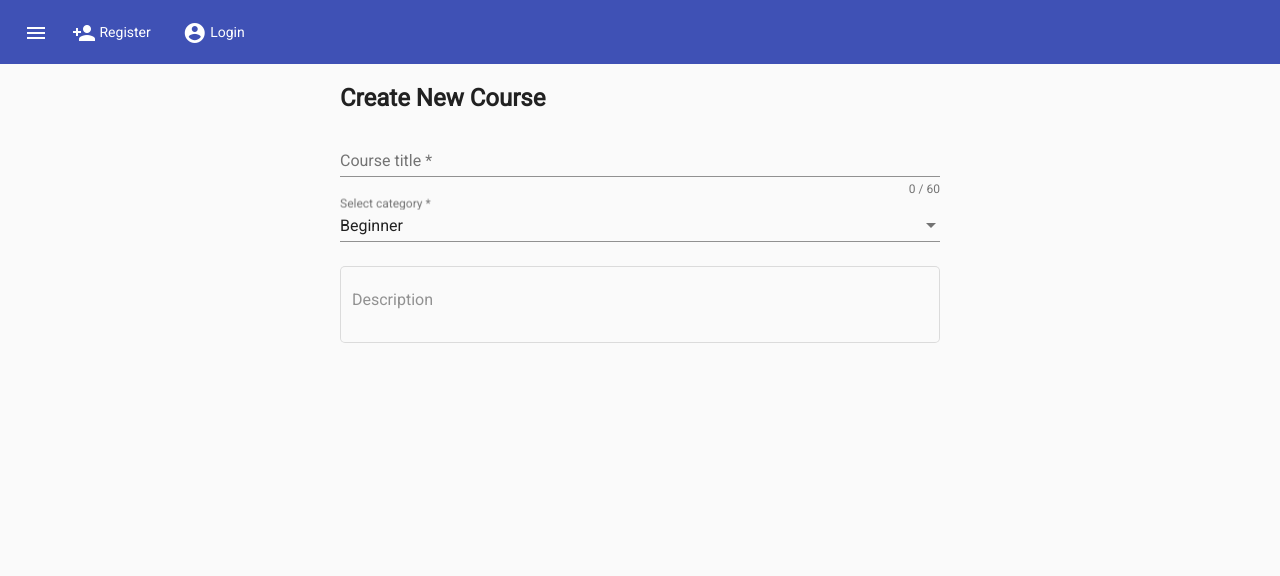
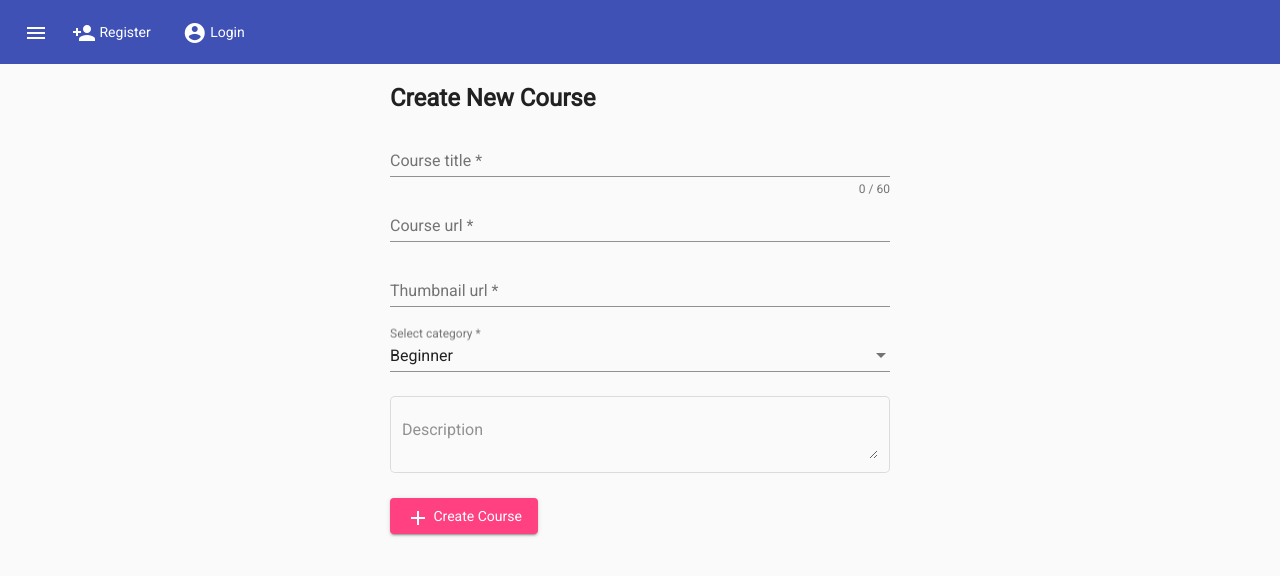
Before and after one commit to angular-university/typescript-bootcamp, an Angular app in the folder angular-frontend/: page /add-new-course in a window 1280 px wide. Shown: the top 576 px of the page. Built offline with nearby package versions, Linux system fonts and the light colour scheme.

Commit message:
Preparation for REST API

```diff
--- a/angular-frontend/src/app/create-course/create-course.component.html
+++ b/angular-frontend/src/app/create-course/create-course.component.html
@@ -1,8 +1,6 @@
-<div class="create-course-panel data-form">
+<div class="create-course-panel" [formGroup]="form">
 
   <h2 class="title">Create New Course</h2>
-
-  <div [formGroup]="form" class="course-details-form">
 
   <mat-form-field>
 
@@ -24,7 +22,19 @@
 
   <mat-form-field>
 
-      <mat-select formControlName="category"  placeholder="Select category">
+    <input matInput placeholder="Course url" formControlName="url">
+
+  </mat-form-field>
+
+  <mat-form-field>
+
+    <input matInput placeholder="Thumbnail url" formControlName="iconUrl">
+
+  </mat-form-field>
+
+  <mat-form-field>
+
+    <mat-select formControlName="category" placeholder="Select category">
       <mat-option>None</mat-option>
       <mat-option value="BEGINNER">Beginner</mat-option>
       <mat-option value="INTERMEDIATE">Intermediate</mat-option>
@@ -35,13 +45,18 @@
 
   <mat-form-field appearance="outline">
 
-        <textarea matInput placeholder="Description" formControlName="longDescription"
-                  cdkTextareaAutosize [cdkAutosizeMinRows]="2"
-                  [cdkAutosizeMaxRows]="5">
+        <textarea matInput placeholder="Description" formControlName="longDescription">
         </textarea>
 
   </mat-form-field>
 
+  <div class="form-actions">
+
+    <button mat-raised-button color="accent" (click)="onCreateCourse()">
+      <mat-icon>add</mat-icon>
+      Create Course
+    </button>
+
   </div>
 
 </div>
--- a/angular-frontend/src/app/create-course/create-course.component.scss
+++ b/angular-frontend/src/app/create-course/create-course.component.scss
@@ -2,26 +2,10 @@ h2 {
   font-family: "Roboto";
 }
 
-.scrolling-space {
-  width: 100%;
-  height: 500px;
+.create-course-panel {
+  max-width: 500px;
+  margin: 0 auto;
+  display: flex;
+  flex-direction: column;
 
 }
-
-.data-form {
-  max-width: 600px;
-  margin: 0 auto;
-}
-
-.stepper-buttons {
-  margin-top: 10px;
-}
-
-.stepper-buttons button{
-  margin-right: 5px;
-}
-
-.course-details-form {
-  display: flex;
-  flex-direction: column;
-}
--- a/angular-frontend/src/app/create-course/create-course.component.ts
+++ b/angular-frontend/src/app/create-course/create-course.component.ts
@@ -1,5 +1,8 @@
 import {Component} from '@angular/core';
 import {FormBuilder, Validators} from "@angular/forms";
+import {CoursesService} from "../services/courses.service";
+import {Course} from "../model/course";
+import {Router} from "@angular/router";
 
 @Component({
   selector: "create-course",
@@ -14,11 +17,16 @@ export class CreateCourseComponent {
       Validators.minLength(5),
       Validators.maxLength(60)
     ]],
+    url: ['', Validators.required],
+    iconUrl: ['', Validators.required],
     category: ['BEGINNER', Validators.required],
     longDescription: ["", [Validators.required, Validators.minLength(3)]]
   });
 
-  constructor(private fb: FormBuilder) {
+  constructor(
+    private fb: FormBuilder,
+    private coursesService: CoursesService,
+    private router: Router) {
 
   }
 
@@ -26,4 +34,15 @@ export class CreateCourseComponent {
     return this.form.controls['title'];
   }
 
+  onCreateCourse() {
+
+    const course = this.form.value as Partial<Course>;
+
+    this.coursesService.createCourse(course)
+      .subscribe(() => {
+        this.router.navigateByUrl(`/courses`);
+      });
+
+  }
+
 }
--- a/angular-frontend/src/app/services/courses.service.ts
+++ b/angular-frontend/src/app/services/courses.service.ts
@@ -62,4 +62,12 @@ export class CoursesService {
       );
   }
 
+  createCourse(data: Partial<Course>): Observable<Course> {
+    this.loading = true;
+    return this.http.post<Course>(`${environment.apiBaseUrl}/api/courses`, data)
+      .pipe(
+        finalize(() => this.loading = false)
+      );
+  }
+
 }
```
Lines whose indentation alone changed are shown as unchanged.
